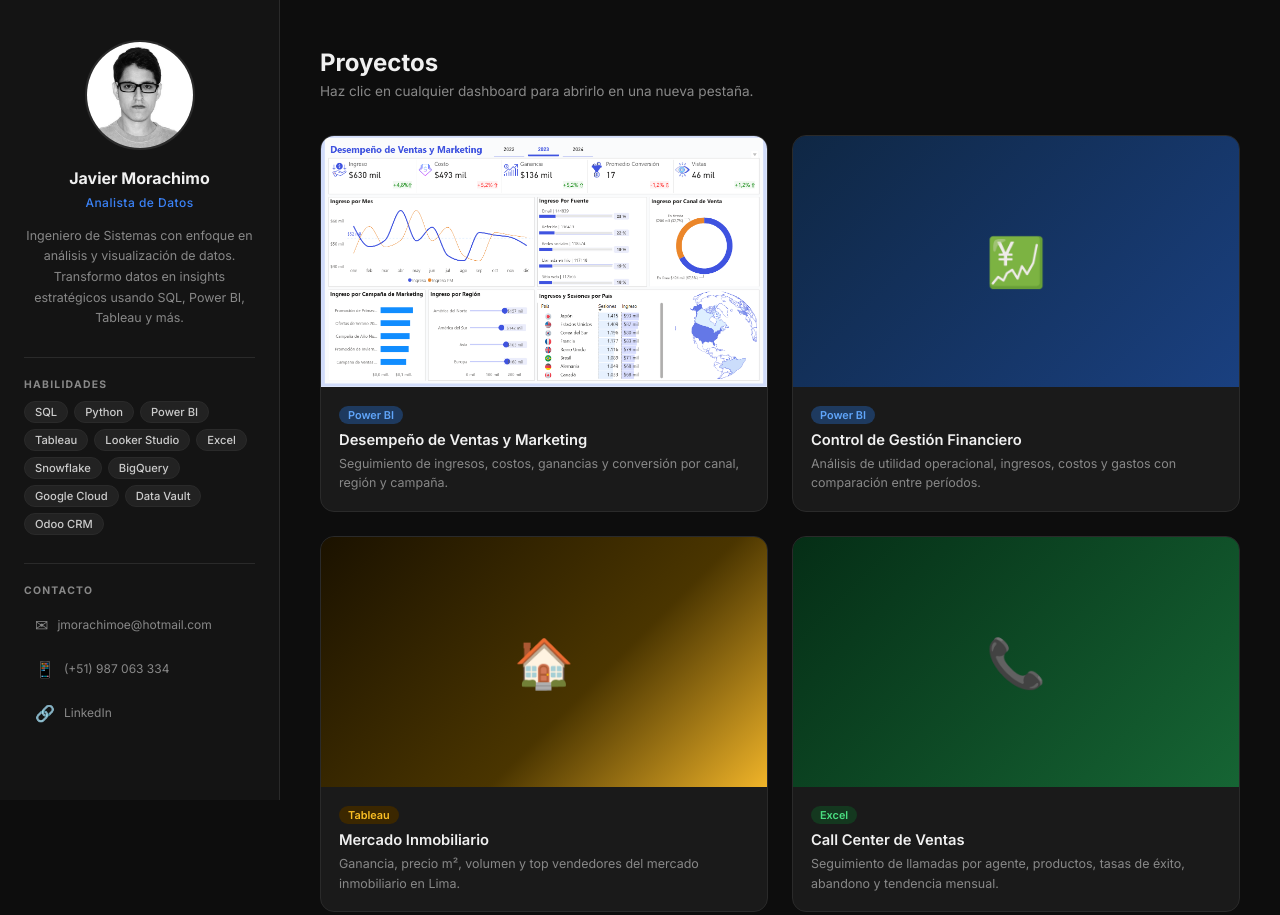
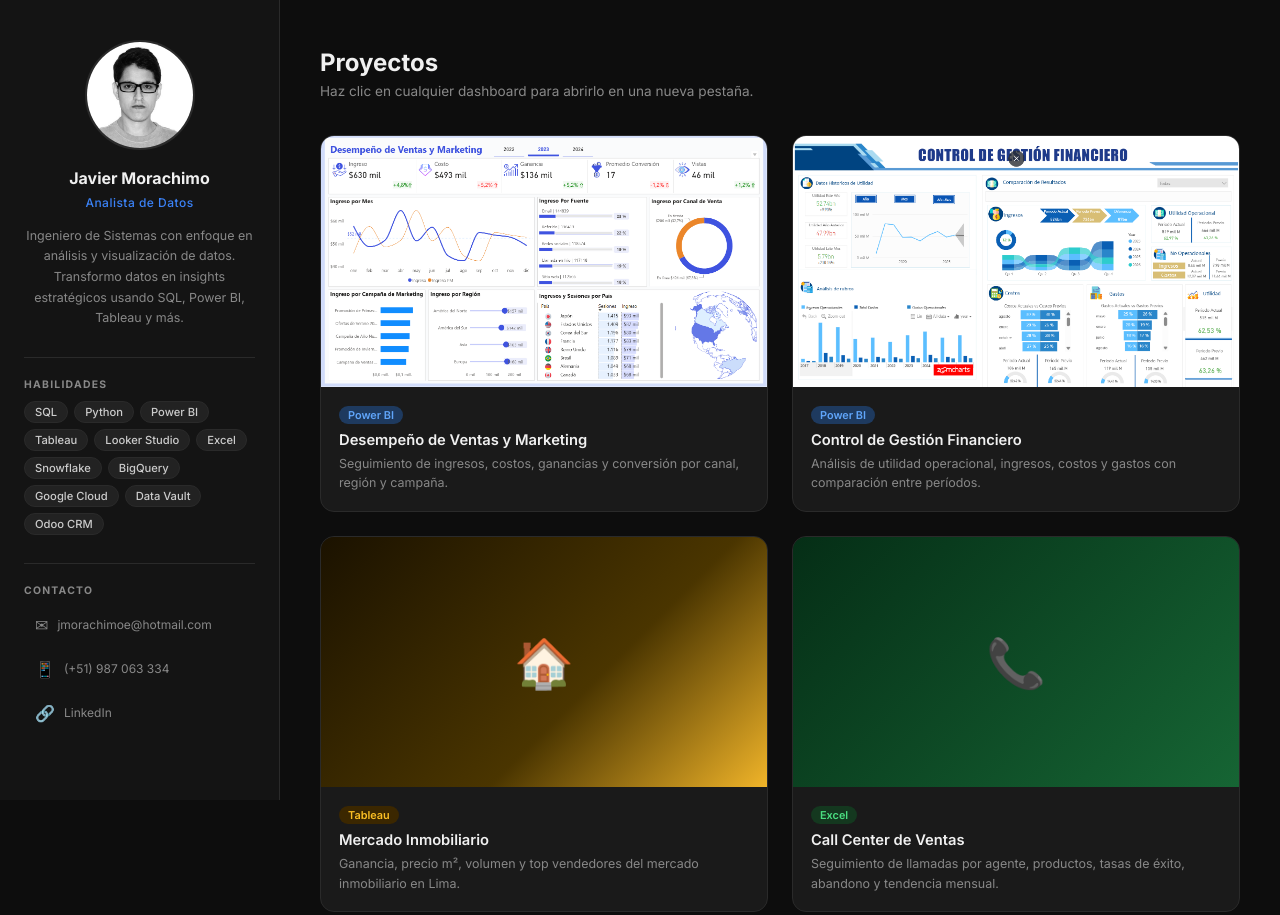
Before and after one commit to n4mat/portfolio, a plain HTML site: page index.html in a window 1280 px wide. Shown: the top 915 px of the page. Drawn offline with Linux system fonts and the light colour scheme.

Commit message:
Update index.html

```diff
--- a/index.html
+++ b/index.html
@@ -404,7 +404,7 @@
     <a class="card" href="https://app.fabric.microsoft.com/view?r=eyJrIjoiZWQxNjVjNDItNjVmMS00ZDZiLWExZjYtODE0ZDdmNzIxNzU2IiwidCI6IjRkYWI3MDhlLTZkZmEtNDFhMC1hM2FlLTVjYjZhZjZkYWQwNyIsImMiOjR9"
        target="_blank" rel="noopener">
       <div class="card-img-wrap">
-        <img class="card-img" src="102837.jpg" alt="Control Financiero"
+        <img class="card-img" src="102837.png" alt="Control Financiero"
              onerror="this.style.display='none'; this.nextElementSibling.style.display='flex'"/>
         <div class="card-img-placeholder bg-pbi" style="display:none">💹</div>
         <div class="card-overlay"><span class="overlay-btn">Ver Dashboard ↗</span></div>
```
